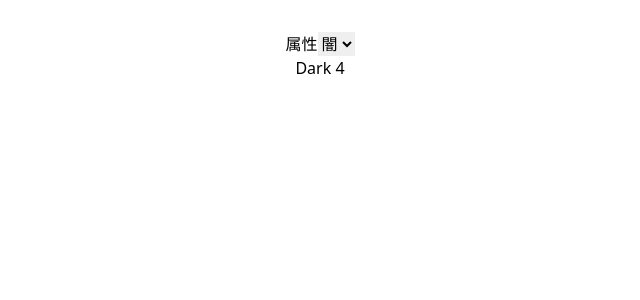
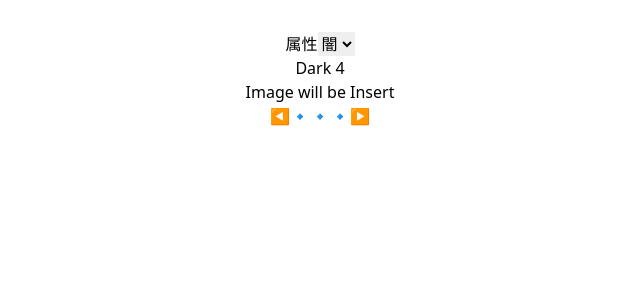
Before and after one commit to takahiro-maekawa/ReactTsCh4_5Hook-Tailwind, a React (Vite) app in the folder vite-project/: page / in a window 1280 px wide. Shown: the top 300 px of the page, without its empty margins (320-960 px from the left). Built offline with nearby package versions, Linux system fonts and the light colour scheme.

Commit message:
再度リファクタを実施

```diff
--- a/vite-project/src/App.tsx
+++ b/vite-project/src/App.tsx
@@ -1,6 +1,6 @@
 import { useState } from 'react'
 import './css/App.css'
-import RankUpMagic from './component/RankUpMagic'
+import RankUpMagic from './RankUpMagic'
 
 function App() {
 
--- /dev/null
+++ b/vite-project/src/RankUpMagic.tsx
@@ -0,0 +1,22 @@
+import { Attribute, CardValueState, CardValueAction } from './valueChange/type/types'
+import { useReducer } from "react";
+import AttrForm from './valueChange/component/AttrForm'
+import RankForm from './valueChange/component/RankForm'
+import {cardValueReducer} from './valueChange/reducer/CardCalueReducer'
+
+export default function RankUpMagic({}) {
+    const [{attribute, rank, loading}, dispatchCardValue] = useReducer(cardValueReducer,
+        {attribute: Attribute.Dark, rank:4, loading:true}
+    );
+
+    return(
+        <>
+        <AttrForm attribute={attribute} dispatchCardValue={dispatchCardValue}/>
+        <div className="text-3xl font-bold underline">
+            <span>{attribute} {rank}</span><br/>
+            <span>Image will be Insert</span>
+        </div>
+        <RankForm rank={rank} dispatchCardValue={dispatchCardValue}/>
+        </>
+    )
+}
--- a/vite-project/src/component/RankUpMagic.tsx
+++ /dev/null
@@ -1,50 +0,0 @@
-import {Attribute} from '../type/types'
-import { useReducer } from "react";
-import AttrForm from './AttrForm'
-
-type CardValueState = {
-    attribute: string;
-    rank: number;
-    loading: boolean;
-  };
-
-type CardValueAction =
-    |
-    {
-        type: 'initalize';
-    }
-    |{
-        type: 'changeAttr';
-        attribute: Attribute;
-    }
-    |{
-        type: 'increment';
-    }
-    |{
-        type: 'decrement';
-    };
-
-function cardValueReducer(state: CardValueState, action: CardValueAction): CardValueState {
-    switch (action.type){
-        case 'initalize':
-            return {attribute: 'Dark', rank:4, loading:true}
-        case 'changeAttr':
-            return {...state, attribute: action.attribute}
-        default:
-            return state;
-    }
-}
-export default function RankUpMagic({}) {
-    const [{attribute, rank, loading}, dispatchCardValue] = useReducer(cardValueReducer,
-        {attribute: 'Dark', rank:4, loading:true}
-    );
-
-    return(
-        <>
-        <AttrForm attribute={attribute} dispatchCardValue={dispatchCardValue}/>
-        <div className="text-3xl font-bold underline">
-            <span>{attribute} {rank}</span>
-        </div>
-        </>
-    )
-}
--- a/vite-project/src/main.tsx
+++ b/vite-project/src/main.tsx
@@ -1,7 +1,7 @@
 import React from 'react'
 import ReactDOM from 'react-dom/client'
 import App from './App.tsx'
-import './index.css'
+import './css/index.css'
 
 ReactDOM.createRoot(document.getElementById('root')!).render(
   <React.StrictMode>
--- a/vite-project/src/component/AttrForm.tsx
+++ b/vite-project/src/valueChange/component/AttrForm.tsx
@@ -4,7 +4,7 @@ import { ChangeEvent } from 'react';
 interface AttrFormProps {
     attribute: string;
     dispatchCardValue: React.Dispatch<CardValueAction>;
-   }
+}
 
 
 export default function AttrForm({attribute, dispatchCardValue}: AttrFormProps){
--- /dev/null
+++ b/vite-project/src/valueChange/component/RankForm.tsx
@@ -0,0 +1,25 @@
+import {CardValueAction, Attribute} from '../type/types'
+import { MouseEvent } from 'react';
+
+interface RankFormProps {
+    rank: number;
+    dispatchCardValue: React.Dispatch<CardValueAction>;
+}
+
+export default function RankForm({rank, dispatchCardValue}:RankFormProps){
+    const clickDecrement = (e: MouseEvent<HTMLButtonElement>) => {
+        dispatchCardValue({type:'decrement'})
+    };
+
+    const clickIncrement = (e: MouseEvent<HTMLButtonElement>) => {
+        dispatchCardValue({type:'increment'})
+    }
+
+    return(
+        <>
+            <button onClick = {clickDecrement}>◀️</button>
+            <span>🔹🔹🔹</span>
+            <button onClick = {clickIncrement}>▶️</button>
+        </>
+    )
+}
--- /dev/null
+++ b/vite-project/src/valueChange/reducer/CardCalueReducer.ts
@@ -0,0 +1,21 @@
+import {Attribute, CardValueState, CardValueAction} from '../type/types'
+export function cardValueReducer(state: CardValueState, action: CardValueAction): CardValueState {
+    switch (action.type){
+        case 'initalize':
+            return {attribute: Attribute.Dark, rank:4, loading:true}
+        case 'changeAttr':
+            return {...state, attribute: action.attribute}
+        case 'decrement':
+            if (state.rank < 2) {
+                return state;
+            }
+            return {...state, rank: state.rank -1}
+        case 'increment':
+            if (state.rank > 11){
+                return state;
+            }
+            return {...state, rank: state.rank +1}
+        default:
+            return state;
+    }
+}
```
Also changed, not shown: vite-project/src/component/RankForm.tsx (deleted, +0 -7 lines), vite-project/src/css/index.css (renamed from vite-project/src/index.css), vite-project/src/valueChange/type/types.ts (renamed from vite-project/src/type/types.ts).
